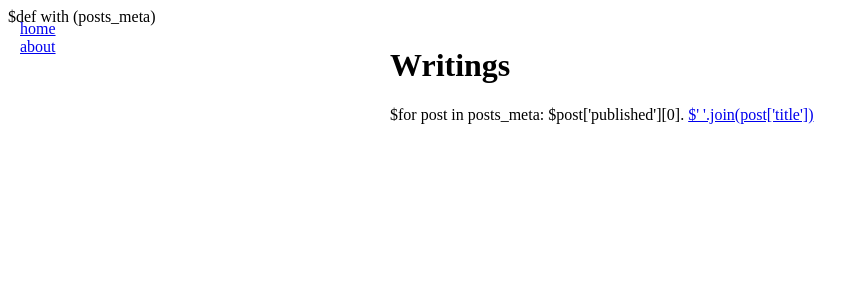
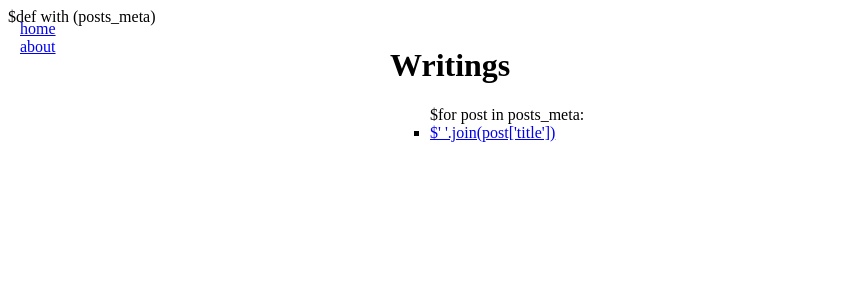
Before and after one commit to dlon/blog, a Python web app: template templates/index.html in a window 1280 px wide. Shown: the top 300 px of the page, without its empty margins (0-868 px from the left). Run offline with Jinja, Linux system fonts and the light colour scheme; the template is opened without the code that fills it, so the values that code supplies are empty.

Commit message:
improved posts listing layout

```diff
--- a/templates/index.html
+++ b/templates/index.html
@@ -16,6 +16,9 @@
 		margin:0 auto;
 		width:500px;
 	}
+	ul {
+		list-style:square;
+	}
 </style>
 </head>
 <body>
@@ -25,8 +28,10 @@
 	</div>
 	<div id="main">
 		<h1>Writings</h1>
+		<ul>
 		$for post in posts_meta:
-			$post['published'][0]. <a href="$post['url']">$' '.join(post['title'])</a>
+			<li><a href="$post['url']">$' '.join(post['title'])</a></li>
+		</ul>
 	</div>
 </body>
 </html>
```
